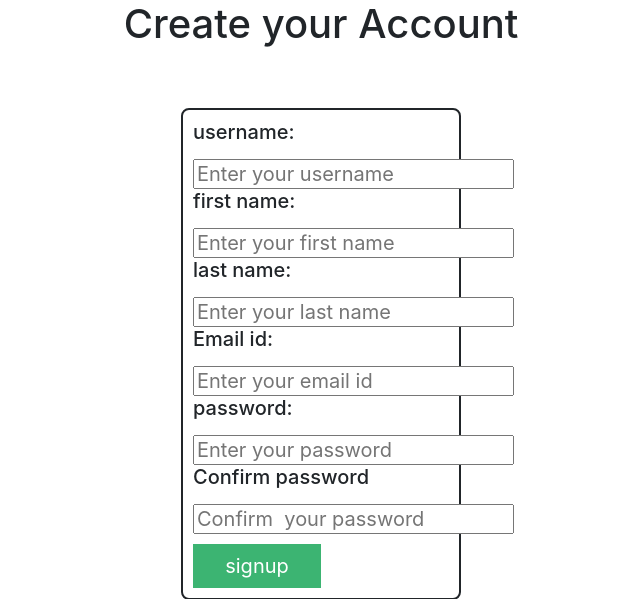
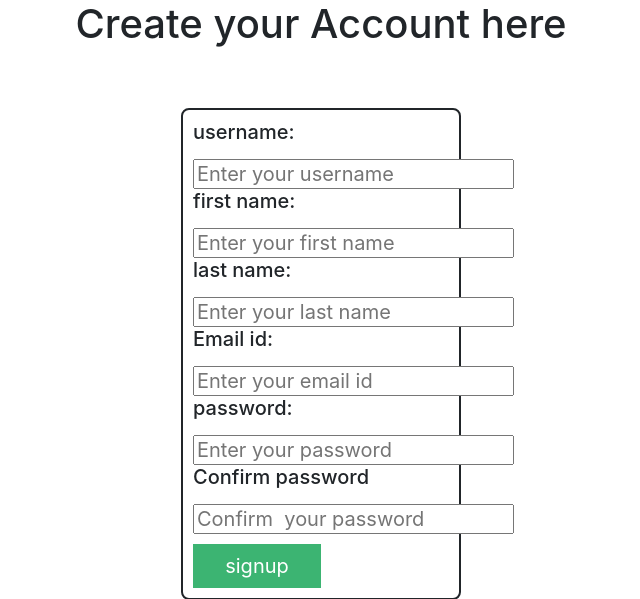
Before and after one commit to Nameer-nasar/ecom_repo, a Django app: page /signup/ in a window 1280 px wide. Shown: the part 56-655 px from the top of the page, without its empty margins (319-959 px from the left). Run offline with Django 5.2, Linux system fonts and the light colour scheme; some libraries are stand-ins or nearby versions.

Commit message:
minor change

```diff
--- a/templates/signup.html
+++ b/templates/signup.html
@@ -2,7 +2,7 @@
 {% load static %}
 {% block content %}
 
-<h1 style="text-align:center;"> Create your Account </h1>
+<h1 style="text-align:center;"> Create your Account here </h1>
 <style>
      .formdata{
          border: 2px solid ;
```
